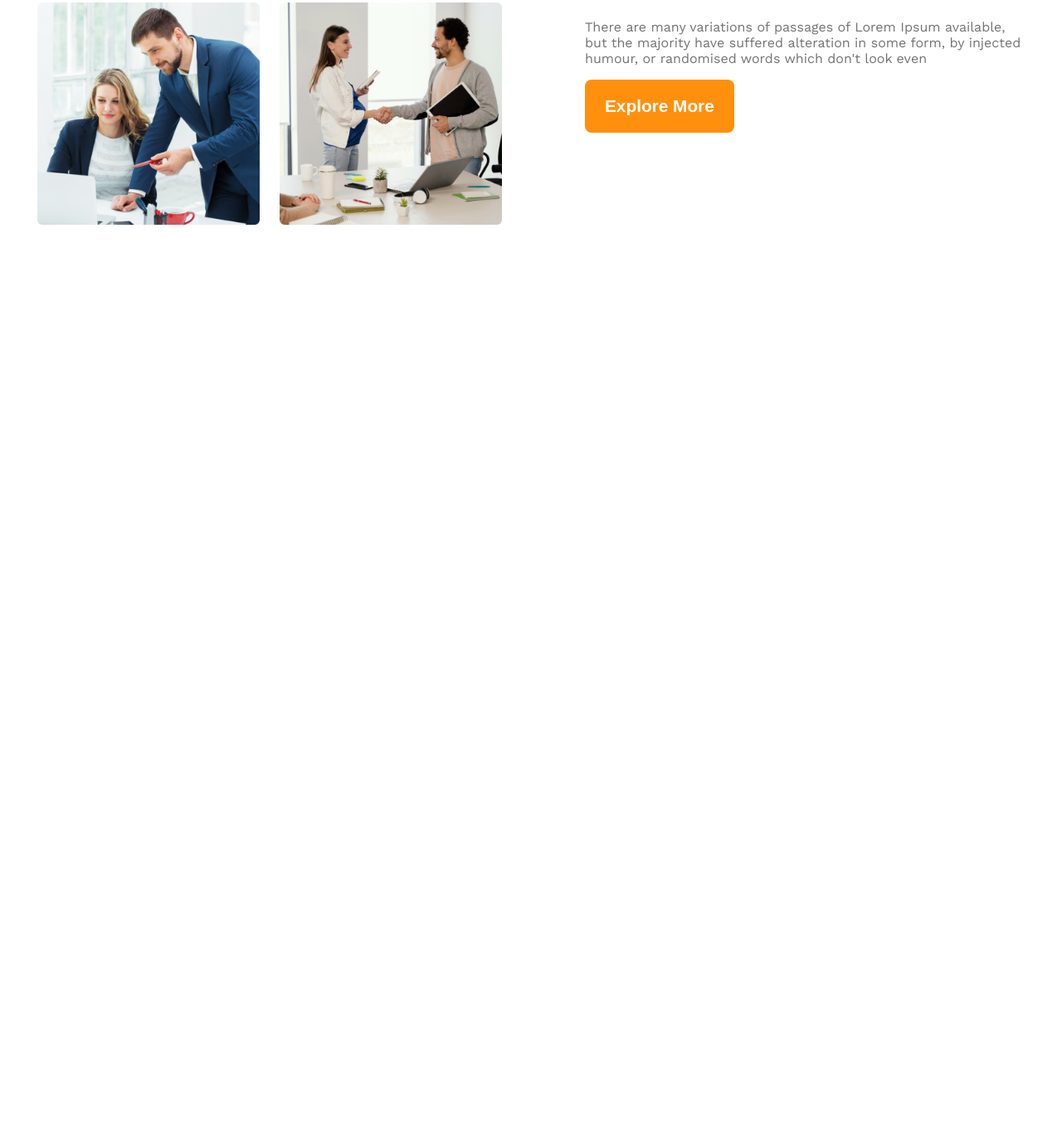
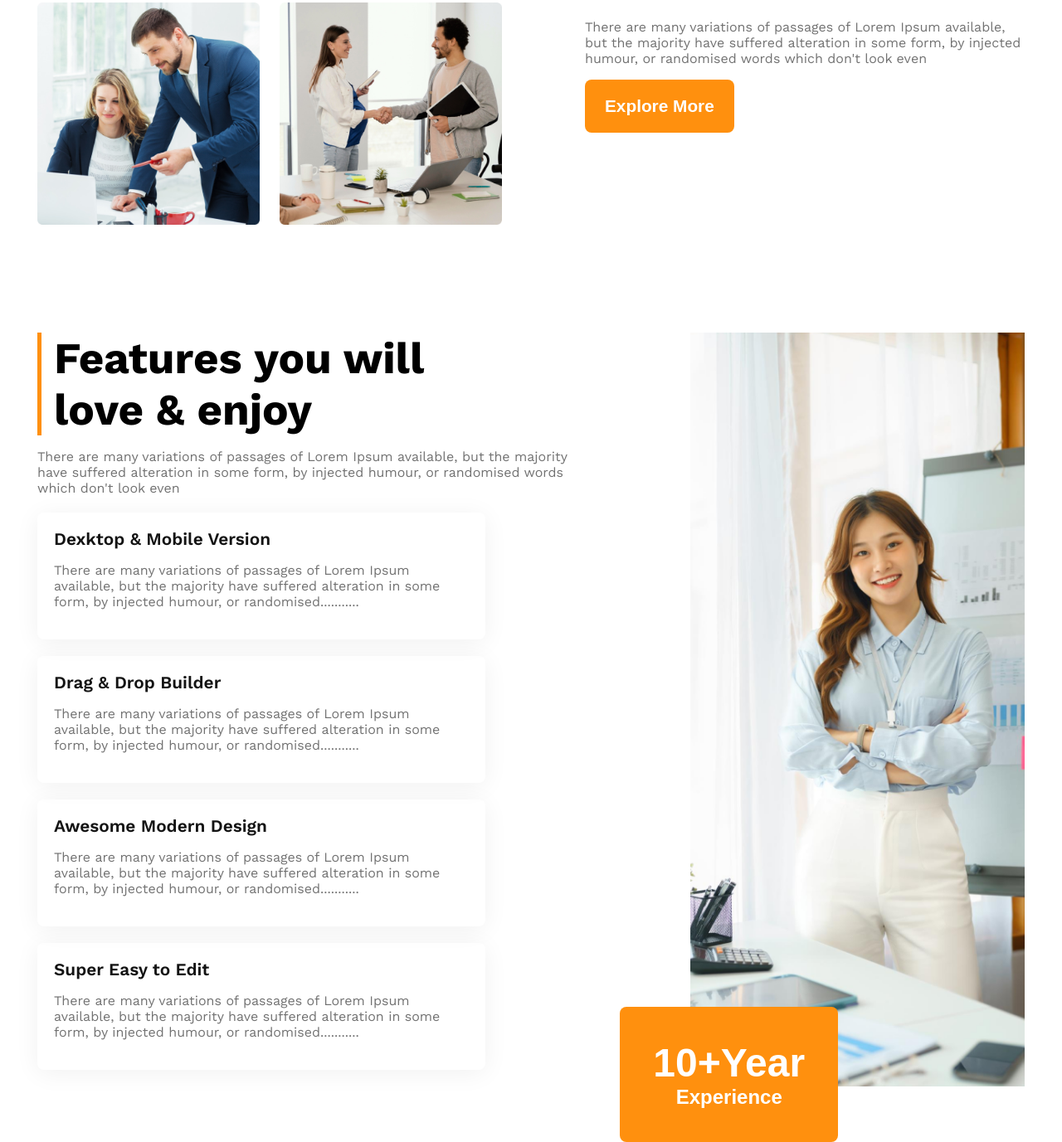
Before and after one commit to aymanahmedkausar120/g3-architects-web, a plain HTML site: page index.html in a window 1280 px wide. Shown: the part 1513-2890 px from the top of the page at 83% size. Before the commit the page ends 1792 px from the top, so only its background shows below. Drawn offline with nearby package versions, Linux system fonts and the light colour scheme.

Commit message:
featurres enjoy card added

```diff
--- a/index.html
+++ b/index.html
@@ -22,7 +22,7 @@
         <!-- banner section -->
         <div class="banner">
             <div class="banner-content">
-                <h3 class="banner-title">Brand New <br> Group of Architects</h3>
+                <h3 class="banner-title section-title">Brand New <br> Group of Architects</h3>
                 <p class="banner-description light-gray">There are many variations of passages of Lorem Ipsum available,
                     but the
                     majority have suffered alteration in some form, by injected humour, or randomised words which don't
@@ -56,6 +56,62 @@
                 </div>
             </div>
         </section>
+
+        <!-- features will enjoy section -->
+        <section>
+            <div class="features display-flex">
+                <!-- features content -->
+                <div class="features-content">
+                    <h4 id="featers-bar" class="features-title section-title">Features you will <br> love & enjoy</h4>
+                    <p class="feateures-des light-gray">There are many variations of passages of Lorem Ipsum available,
+                        but the
+                        majority have suffered alteration in some form, by injected humour, or randomised words which
+                        don't look even</p>
+
+                    <!-- card design -->
+                    <div class="card-container">
+                        <div class="feature-card">
+                            <h5 class="card-title">Dexktop & Mobile Version</h5>
+                            <p class="card-des light-gray">There are many variations of passages of Lorem Ipsum
+                                available,
+                                but the majority have suffered alteration in some form, by injected humour, or
+                                randomised...........</p>
+                        </div>
+                        <div class="feature-card">
+                            <h5 class="card-title">Drag & Drop Builder</h5>
+                            <p class="card-des light-gray">There are many variations of passages of Lorem Ipsum
+                                available,
+                                but the majority have suffered alteration in some form, by injected humour, or
+                                randomised...........</p>
+                        </div>
+                        <div class="feature-card">
+                            <h5 class="card-title">Awesome Modern Design</h5>
+                            <p class="card-des light-gray">There are many variations of passages of Lorem Ipsum
+                                available,
+                                but the majority have suffered alteration in some form, by injected humour, or
+                                randomised...........</p>
+                        </div>
+                        <div class="feature-card">
+                            <h5 class="card-title">Super Easy to Edit</h5>
+                            <p class="card-des light-gray">There are many variations of passages of Lorem Ipsum
+                                available,
+                                but the majority have suffered alteration in some form, by injected humour, or
+                                randomised...........</p>
+                        </div>
+                    </div>
+                </div>
+                <!-- features img -->
+                <div class="features-img-container">
+                    <img src="images/architect.png" alt="">
+
+                    <button id="experience-badge" class="btn-primary">
+                        <span class="badge-year">10+Year</span>
+                        <br>
+                        <span class="badge-experience">Experience</span>
+                    </button>
+                </div>
+            </div>
+        </section>
     </main>
     <footer></footer>
 </body>
--- a/styles/style.css
+++ b/styles/style.css
@@ -45,6 +45,12 @@ section {
     margin-top: 130px;
 }
 
+.section-title {
+    font-size: 3.3rem;
+    font-weight: 700;
+}
+
+
 
 /* ----header styles----- */
 
@@ -81,10 +87,6 @@ section {
     margin-bottom: 50px;
 }
 
-.banner-title {
-    font-size: 3.3rem;
-    font-weight: 700;
-}
 
 .btn-primary {
     color: #FFFFFF;
@@ -146,19 +148,100 @@ section {
     font-weight: 600;
 }
 
+/* features section styles */
+
+/* features card design styles */
+
+
+#featers-bar {
+    border-left: 5px solid #FF900E;
+    padding-left: 15px;
+    margin-top: 0px;
+    margin-bottom: 15px;
+}
+
+
+.card-container {
+    max-width: 540px;
+    margin-bottom: 20px;
+}
+
+.feature-card {
+    box-shadow: 0px 4px 30px rgba(0, 0, 0, 0.06);
+    padding: 20px;
+    margin-top: 20px;
+    border-radius: 8px;
+}
+
+.card-title {
+    color: #131313;
+    font-size: 1.3rem;
+    font-weight: 600;
+    margin-top: 0px;
+    margin-bottom: 5px;
+}
+
+
+/* features img desing */
+
+.features-img-container {
+    margin-left: 130px;
+
+}
+
+.features-img-container img {
+    width: 500px;
+    height: 100%;
+    object-fit: cover;
+}
+
+#experience-badge {
+    padding: 40px;
+    margin-left: -85px;
+    margin-top: -100px;
+}
+
+.badge-year {
+    font-size: 3rem;
+    font-weight: 700;
+}
+
+.features-img-container img {
+    width: 100%;
+}
+
+.badge-experience {
+    font-size: 1.5rem;
+    font-weight: 500px;
+}
+
 
 /* ---------responsive styles------- */
 
 @media screen and (max-width:576px) {
 
     .navigation,
-    .teams {
+    .teams,
+    .features {
         flex-direction: column;
 
     }
 
     .team-content {
         margin-left: 24px;
+    }
+
+    .features-img-container {
+        margin-left: 0px;
+    }
+
+    .features-title {
+        font-size: 30px;
+    }
+
+    #experience-badge {
+        margin-top: 0;
+        margin-left: 0;
     }
 
 }
@@ -169,7 +252,8 @@ section {
         padding: 0px 30px;
     }
 
-    .teams {
+    .teams,
+    .features {
         flex-direction: column;
     }
 
@@ -181,4 +265,19 @@ section {
     .team-title {
         margin: 30px 0px;
     }
+
+    .card-container {
+        max-width: 100%;
+    }
+
+    .features-img-container {
+        margin-left: 0px;
+    }
+
+    #experience-badge {
+        margin-top: 0;
+        margin-left: 0;
+    }
+
+
 }
```
